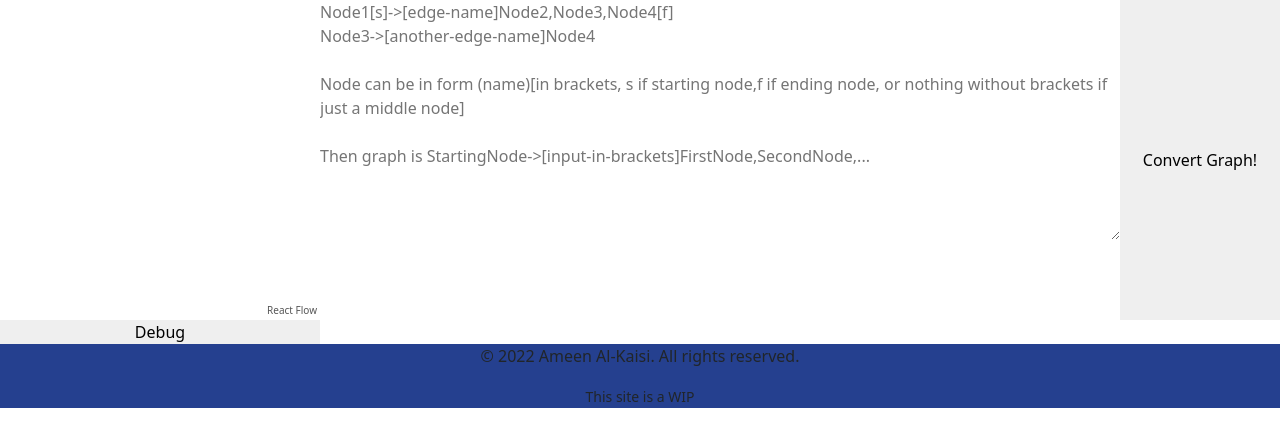
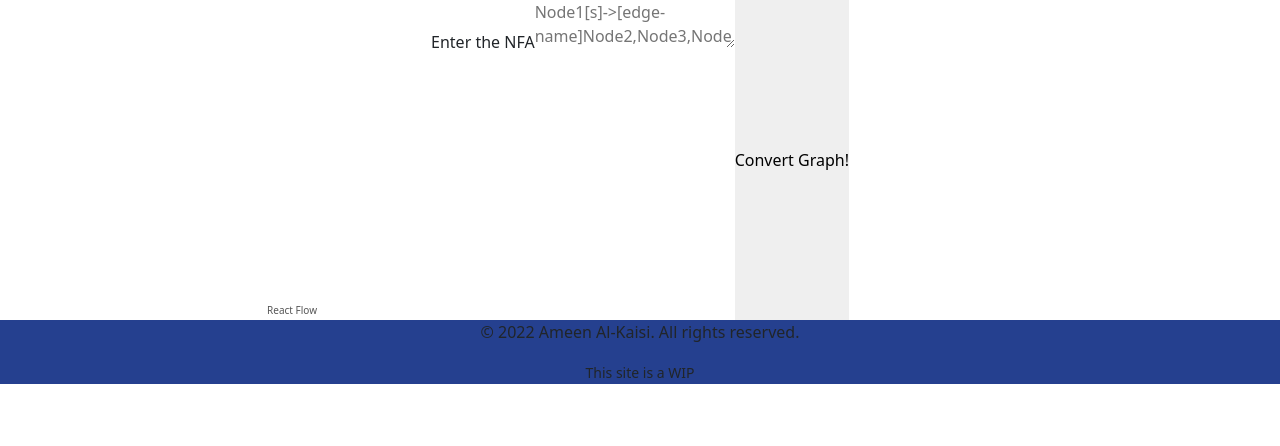
Before and after one commit to ameenalkaisi/XFA, a React app in the folder app/: page / in a window 1280 px wide. Shown: the top 446 px of the page. Built offline with nearby package versions, Linux system fonts and the light colour scheme.

Commit message:
moved parsing into graph-utils and small changes in css

```diff
--- a/app/src/client/app.scss
+++ b/app/src/client/app.scss
@@ -13,7 +13,7 @@
 
 .graph-creator {
 	display: grid;
-	grid-template-columns: 1fr auto 1fr;
+	grid-template-columns: 1fr auto auto 1fr;
 
 	.graph-display {
 		width: 20em;
@@ -25,8 +25,10 @@
 		}
 	}
 
-	&__input-textarea {
-		height: 15em;
-		width: 50em;
+	&__input {
+		&--text-area {
+			height: 15em;
+			width: 50em;
+		}
 	}
 }
--- a/app/src/client/components/GraphCreator.tsx
+++ b/app/src/client/components/GraphCreator.tsx
@@ -1,6 +1,7 @@
 import * as React from 'react';
 import Graph from '../../utility/graph';
 import { convertNFAtoDFA } from '../../utility/graph-utils';
+import { parseText } from '../../utility/graph-utils';
 import GraphDisplay from './GraphDisplay';
 
 const GraphCreator: React.FC<{}> = (): React.ReactElement => {
@@ -9,88 +10,6 @@ const GraphCreator: React.FC<{}> = (): React.ReactElement => {
 	const textAreaText = React.useRef<HTMLTextAreaElement>(null);
 	const [graph, setGraph] = React.useState<Graph>(new Graph());
 	const [displayedGraph, setDisplayedGraph] = React.useState<Graph>(new Graph());
-
-	// todo: it is a "pane" that lets you create graphs inside of import
-	// has options of graph objecs: 1. <start node>, 2. <end node>, 3. <middle node>, 4. <line segment>
-	// note: 1-3 options could be one if possible
-	// "infer text-option" button
-	// otherwise make it only through this, and add syntax parsing related stuff
-	// format: node can be [0-9a-zA-Z]*\[[sf]\]
-	// node->node[,node]*
-	function findNodeType(node: string): 's' | 'f' | 'm' | 'sf' {
-		// looks for text in between brackets
-		const matches = node.match(/\[(.*)\]/);
-
-		if (!matches)
-			return 'm';
-
-		// eventually will enforce syntactical checking
-		// for now ignore the issue
-		//@ts-ignore
-		return matches[0].substring(1, matches[0].length - 1);
-	}
-
-	//the -> operator can have \[[0-9a-zA-Z]*\] next to it
-	//to assert INPUT
-	// realistically it's better to
-	// implement using a parser solution
-	// but for now this will do
-	function parseText(text: string): Graph {
-		let result = new Graph();
-		let lines = text.split('\n');
-
-		// for each line, add each implied edge
-		for (let i = 0; i < lines.length; ++i) {
-
-			if (lines[i] == "") continue;
-
-			let allNodes = lines[i].split('->[');
-			let mainNode = allNodes[0];
-
-			// add main node to start/end based on its
-			// input and filter it
-			let mainNodeType = findNodeType(mainNode);
-			if (mainNodeType !== 'm') {
-				mainNode = filterNonMiddleNode(mainNode);
-
-				if (mainNodeType.includes('s'))
-					result.addStartNodes(mainNode);
-				if (mainNodeType.includes('f'))
-					result.addFinalNodes(mainNode);
-			}
-
-			// input of the edge
-			let input = allNodes[1].substring(0, allNodes[1].indexOf(']'));
-
-			// grabbing list of nodes
-			let otherNodes_str = allNodes[1].substring(allNodes[1].indexOf(']') + 1);
-			let otherNodes = otherNodes_str.split(',');
-			for (let j = 0; j < otherNodes.length; ++j) {
-				let tempNode = otherNodes[j];
-
-				let currentNodeType = findNodeType(tempNode);
-
-				// add node to start/end based on input
-				// and filter it
-				if (currentNodeType !== 'm') {
-					tempNode = filterNonMiddleNode(tempNode);
-
-					if (currentNodeType.includes('s'))
-						result.addStartNodes(tempNode);
-					if (currentNodeType.includes('f'))
-						result.addFinalNodes(tempNode);
-				}
-
-				result.addByEdge(mainNode, input, tempNode);
-			}
-		}
-
-		return result;
-	}
-
-	function filterNonMiddleNode(text: string): string {
-		return text.substring(0, text.indexOf('['));
-	}
 
 	function debug() {
 		if (!textAreaText || !textAreaText.current)
@@ -105,16 +24,20 @@ const GraphCreator: React.FC<{}> = (): React.ReactElement => {
 		<div className="graph-creator">
 			{/* For now width/height are set in (s)css, but place here something eventually*/}
 			<GraphDisplay graph={graph} />
+			<div className="graph-creator__input">
+				<label>Enter the NFA</label>
 				<textarea
-				className="graph-creator__input-textarea"
+					id="graph-input"
+					className="graph-creator__input--textarea"
 					placeholder={"Node1[s]->[edge-name]Node2,Node3,Node4[f]"
 						+ "\nNode3->[another-edge-name]Node4"
 						+ "\n\nNode can be in form (name)[in brackets, s if starting node,"
 						+ "f if ending node, or nothing without brackets if just a middle node]"
 						+ "\n\nThen graph is StartingNode->[input-in-brackets]FirstNode,SecondNode,..."}
 					ref={textAreaText} />
-			<button className="graph-creator__convert-btn">Convert Graph!</button>
-			<button onClick={debug} className="graph-creator__debug-btn">Debug</button>
+			</div>
+			<button className="graph-creator__convert-btn" onClick={debug}>Convert Graph!</button>
+			{/*<button onClick={debug} className="graph-creator__debug-btn">Debug</button>*/}
 
 			{displayedGraph.nodes.length !== 0 && <GraphDisplay graph={displayedGraph} />}
 		</div>
--- a/app/src/utility/graph-utils.ts
+++ b/app/src/utility/graph-utils.ts
@@ -33,7 +33,7 @@ export function convertNFAtoDFA(graph: Graph): Graph {
 					generatedSublist.push(...nodesNext);
 			}
 
-			if(generatedSublist.length === 0)
+			if (generatedSublist.length === 0)
 				continue;
 
 			// add it into the resulting graph
@@ -51,11 +51,11 @@ export function convertNFAtoDFA(graph: Graph): Graph {
 			// format generatedSublist and nodes so they have
 			// names suitable for output
 			let genString: string = generatedSublist[0];
-			for(let i = 1; i < generatedSublist.length; ++i)
+			for (let i = 1; i < generatedSublist.length; ++i)
 				genString += "-" + generatedSublist[i];
 
 			let nodeString: string = nodes[0];
-			for(let i = 1; i < nodes.length; ++i)
+			for (let i = 1; i < nodes.length; ++i)
 				nodeString += "-" + nodes[i];
 
 			result.addByEdge(nodeString, input, genString);
@@ -70,3 +70,85 @@ export function convertNFAtoDFA(graph: Graph): Graph {
 
 	return result;
 }
+
+// todo: it is a "pane" that lets you create graphs inside of import
+// has options of graph objecs: 1. <start node>, 2. <end node>, 3. <middle node>, 4. <line segment>
+// note: 1-3 options could be one if possible
+// "infer text-option" button
+// otherwise make it only through this, and add syntax parsing related stuff
+// format: node can be [0-9a-zA-Z]*\[[sf]\]
+// node->node[,node]*
+export function findNodeType(node: string): 's' | 'f' | 'm' | 'sf' {
+	// looks for text in between brackets
+	const matches = node.match(/\[(.*)\]/);
+
+	if (!matches)
+		return 'm';
+
+	// eventually will enforce syntactical checking
+	// for now ignore the issue
+	//@ts-ignore
+	return matches[0].substring(1, matches[0].length - 1);
+}
+
+//the -> operator can have \[[0-9a-zA-Z]*\] next to it
+//to assert INPUT
+// realistically it's better to
+// implement using a parser solution
+// but for now this will do
+export function parseText(text: string): Graph {
+	let result = new Graph();
+	let lines = text.split('\n');
+
+	// for each line, add each implied edge
+	for (let i = 0; i < lines.length; ++i) {
+
+		if (lines[i] == "") continue;
+
+		let allNodes = lines[i].split('->[');
+		let mainNode = allNodes[0];
+
+		// add main node to start/end based on its
+		// input and filter it
+		let mainNodeType = findNodeType(mainNode);
+		if (mainNodeType !== 'm') {
+			mainNode = filterNonMiddleNode(mainNode);
+
+			if (mainNodeType.includes('s'))
+				result.addStartNodes(mainNode);
+			if (mainNodeType.includes('f'))
+				result.addFinalNodes(mainNode);
+		}
+
+		// input of the edge
+		let input = allNodes[1].substring(0, allNodes[1].indexOf(']'));
+
+		// grabbing list of nodes
+		let otherNodes_str = allNodes[1].substring(allNodes[1].indexOf(']') + 1);
+		let otherNodes = otherNodes_str.split(',');
+		for (let j = 0; j < otherNodes.length; ++j) {
+			let tempNode = otherNodes[j];
+
+			let currentNodeType = findNodeType(tempNode);
+
+			// add node to start/end based on input
+			// and filter it
+			if (currentNodeType !== 'm') {
+				tempNode = filterNonMiddleNode(tempNode);
+
+				if (currentNodeType.includes('s'))
+					result.addStartNodes(tempNode);
+				if (currentNodeType.includes('f'))
+					result.addFinalNodes(tempNode);
+			}
+
+			result.addByEdge(mainNode, input, tempNode);
+		}
+	}
+
+	return result;
+}
+
+export function filterNonMiddleNode(text: string): string {
+	return text.substring(0, text.indexOf('['));
+}
```
Lines whose indentation alone changed are shown as unchanged.
